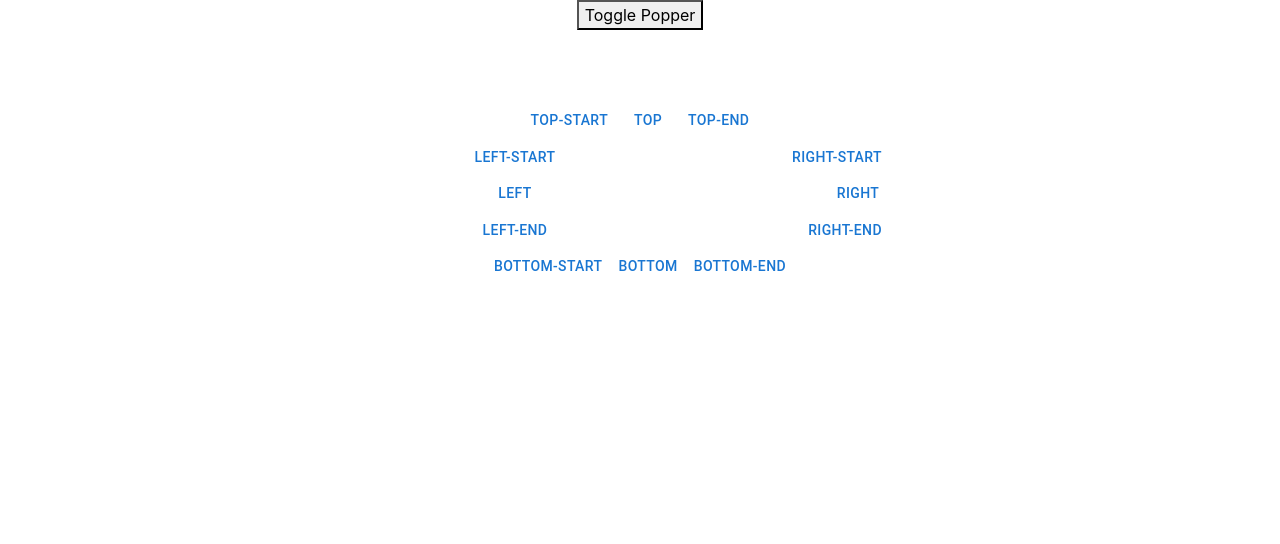
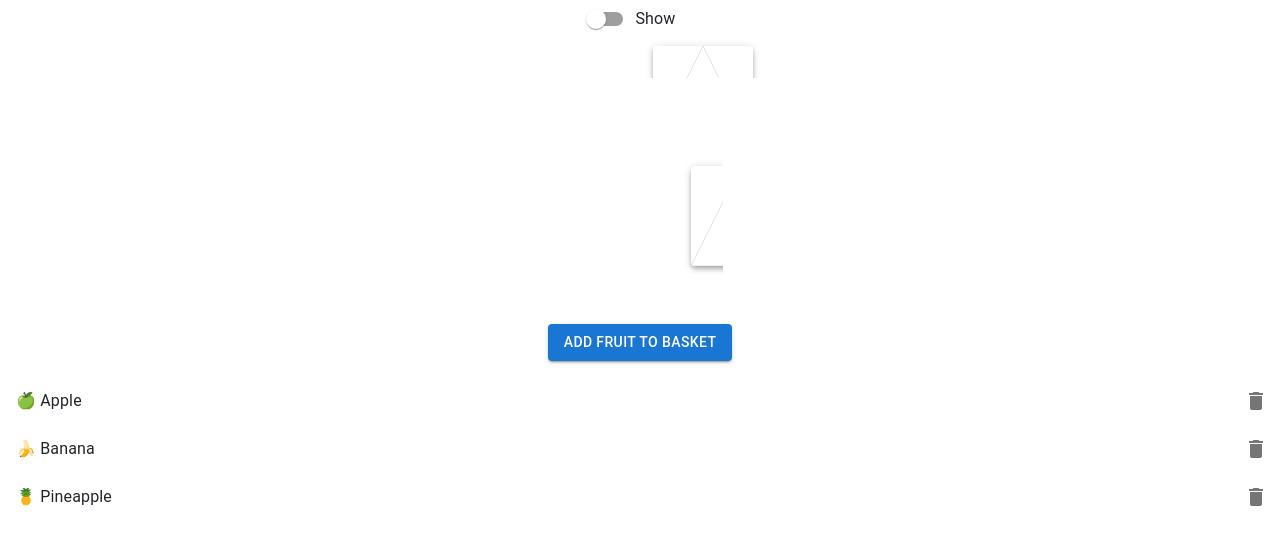
Before and after one commit to sinhasudhanshu/My-React-App, a React (Create React App) app: page / in a window 1280 px wide. Shown: the top 544 px of the page. Built offline with nearby package versions, Linux system fonts and the light colour scheme.

Commit message:
Transitions Material UI

```diff
--- a/src/App.js
+++ b/src/App.js
@@ -5,8 +5,10 @@ import './App.css';
 // import StackDivider from './components/StackDivider';
 // import StandardImageList from './components/StandarImageList';
 // import WovenImageList from './components/WovenImageList';
-import PopperBasic from './components/PopperBasic';
-import PopperPositioned from './components/PopperPositioned';
+// import PopperBasic from './components/PopperBasic';
+// import PopperPositioned from './components/PopperPositioned';
+import TransitionSimpleCollapse from './components/TransitionSimpleCollapse';
+import TransitionGroupExample from './components/TransitionGroupExample';
 
 function App() {
     return (<div>
@@ -14,9 +16,9 @@ function App() {
 
         <center>
 
-          <PopperBasic/>
-          <br></br><br></br><br></br>
-          <PopperPositioned/>
+          <TransitionSimpleCollapse/>
+          <br></br>
+          <TransitionGroupExample/>
 
         </center>
 
--- /dev/null
+++ b/src/components/TransitionGroupExample.js
@@ -0,0 +1,84 @@
+import * as React from 'react';
+import Box from '@mui/material/Box';
+import Button from '@mui/material/Button';
+import Collapse from '@mui/material/Collapse';
+import IconButton from '@mui/material/IconButton';
+import List from '@mui/material/List';
+import ListItem from '@mui/material/ListItem';
+import ListItemText from '@mui/material/ListItemText';
+import DeleteIcon from '@mui/icons-material/Delete';
+import { TransitionGroup } from 'react-transition-group';
+
+const FRUITS = [
+  '🍏 Apple',
+  '🍌 Banana',
+  '🍍 Pineapple',
+  '🥥 Coconut',
+  '🍉 Watermelon',
+  '🍏 Seb',
+  '🍌 Kela',
+  '🥥 Nariyal',
+  '🍉 Tarbuzz',
+];
+
+function renderItem({ item, handleRemoveFruit }) {
+  return (
+    <ListItem
+      secondaryAction={
+        <IconButton
+          edge="end"
+          aria-label="delete"
+          title="Delete"
+          onClick={() => handleRemoveFruit(item)}
+        >
+          <DeleteIcon />
+        </IconButton>
+      }
+    >
+      <ListItemText primary={item} />
+    </ListItem>
+  );
+}
+ function TransitionGroupExample() {
+  const [fruitsInBasket, setFruitsInBasket] = React.useState(FRUITS.slice(0, 3));
+
+  const handleAddFruit = () => {
+    const nextHiddenItem = FRUITS.find((i) => !fruitsInBasket.includes(i));
+    if (nextHiddenItem) {
+      setFruitsInBasket((prev) => [nextHiddenItem, ...prev]);
+    }
+  };
+
+  const handleRemoveFruit = (item) => {
+    setFruitsInBasket((prev) => [...prev.filter((i) => i !== item)]);
+  };
+
+  const addFruitButton = (
+    <Button
+      variant="contained"
+      disabled={fruitsInBasket.length >= FRUITS.length}
+      onClick={handleAddFruit}
+    >
+      Add fruit to basket
+    </Button>
+  );
+
+  return (
+    <div>
+      {addFruitButton}
+      <Box sx={{ mt: 1 }}>
+        <List>
+          <TransitionGroup>
+            {fruitsInBasket.map((item) => (
+              <Collapse key={item}>
+                {renderItem({ item, handleRemoveFruit })}
+              </Collapse>
+            ))}
+          </TransitionGroup>
+        </List>
+      </Box>
+    </div>
+  );
+}
+
+export default TransitionGroupExample;
--- /dev/null
+++ b/src/components/TransitionSimpleCollapse.js
@@ -0,0 +1,69 @@
+import * as React from 'react';
+import Box from '@mui/material/Box';
+import Switch from '@mui/material/Switch';
+import Paper from '@mui/material/Paper';
+import Collapse from '@mui/material/Collapse';
+import FormControlLabel from '@mui/material/FormControlLabel';
+
+const icon = (
+  <Paper sx={{ m: 1 }} elevation={4}>
+    <Box component="svg" sx={{ width: 100, height: 100 }}>
+      <Box
+        component="polygon"
+        sx={{
+          fill: (theme) => theme.palette.common.white,
+          stroke: (theme) => theme.palette.divider,
+          strokeWidth: 1,
+        }}
+        points="0,100 50,00, 100,100"
+      />
+    </Box>
+  </Paper>
+);
+
+ function TransitionSimpleCollapse() {
+  const [checked, setChecked] = React.useState(false);
+
+  const handleChange = () => {
+    setChecked((prev) => !prev);
+  };
+
+  return (
+    <Box sx={{ height: 300 }}>
+      <FormControlLabel
+        control={<Switch checked={checked} onChange={handleChange} />}
+        label="Show"
+      />
+      <Box
+        sx={{
+          '& > :not(style)': {
+            display: 'flex',
+            justifyContent: 'space-around',
+            height: 120,
+            width: 250,
+          },
+        }}
+      >
+        <div>
+          <Collapse in={checked}>{icon}</Collapse>
+          <Collapse in={checked} collapsedSize={40}>
+            {icon}
+          </Collapse>
+        </div>
+        <div>
+          <Box sx={{ width: '50%' }}>
+            <Collapse orientation="horizontal" in={checked}>
+              {icon}
+            </Collapse>
+          </Box>
+          <Box sx={{ width: '50%' }}>
+            <Collapse orientation="horizontal" in={checked} collapsedSize={40}>
+              {icon}
+            </Collapse>
+          </Box>
+        </div>
+      </Box>
+    </Box>
+  );
+}
+export default TransitionSimpleCollapse;
```
